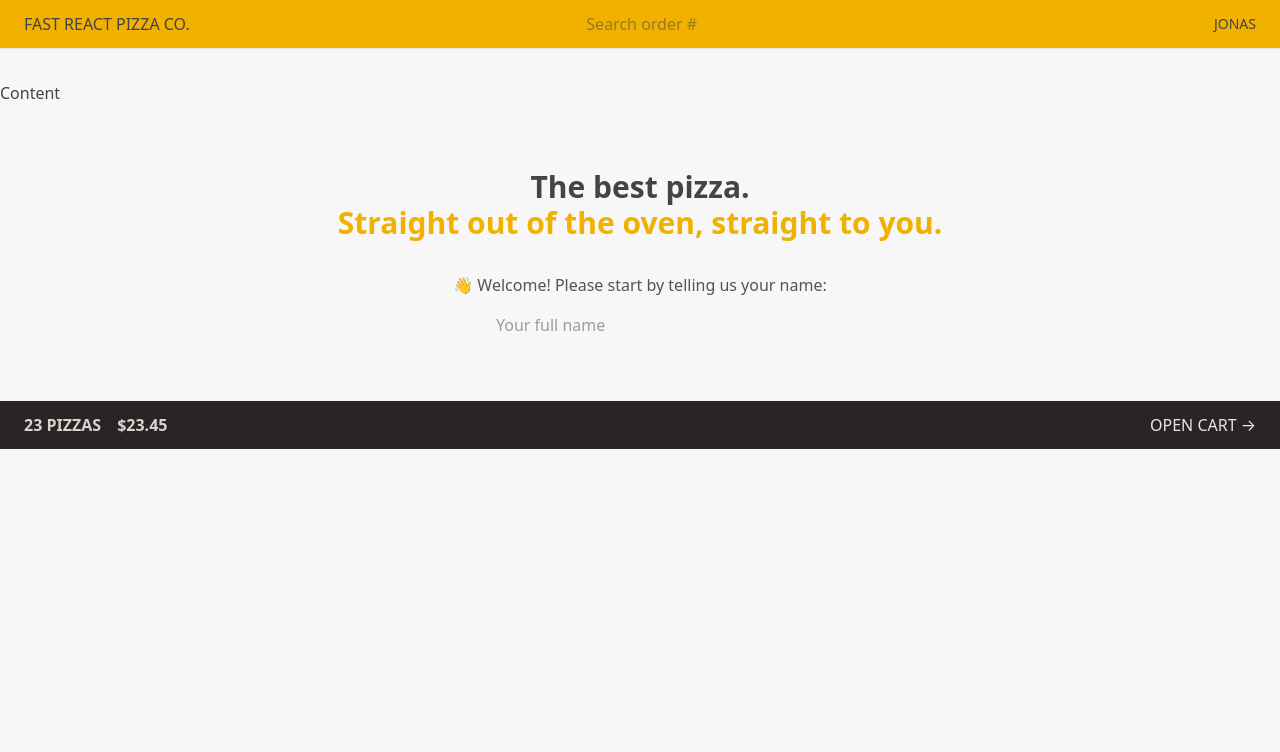
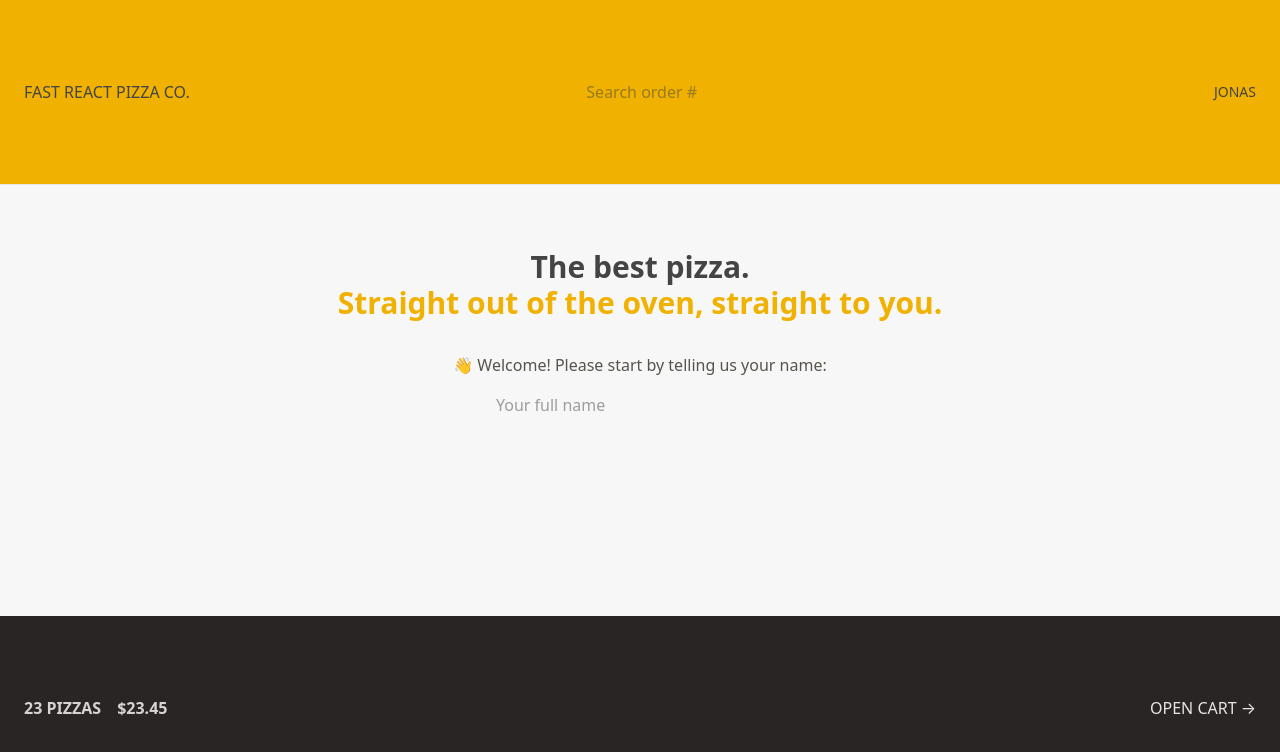
Before and after one commit to Priyanshubelwal17/Pizza-App, a React (Vite) app: page / in a window 1280 px wide. Shown: the top 752 px of the page. Built offline with nearby package versions, Linux system fonts and the light colour scheme.

Commit message:
Learn css grid

```diff
--- a/src/ui/AppLayout.jsx
+++ b/src/ui/AppLayout.jsx
@@ -9,14 +9,15 @@ function AppLayout() {
 
   console.log(navigation);
   return (
-    <div className="layout">
+    <div className="grid-row-[auto-1fr_auto] grid h-screen">
       {isLoading && <Loader />}
       <Header />
-      <main>
-        <h1>Content</h1>
-        <Outlet />
-        <CartOverview />
-      </main>
+      <div className="overflow-scroll">
+        <main className="mx-auto max-w-3xl">
+          <Outlet />
+        </main>
+      </div>
+      <CartOverview />
     </div>
   );
 }
```
